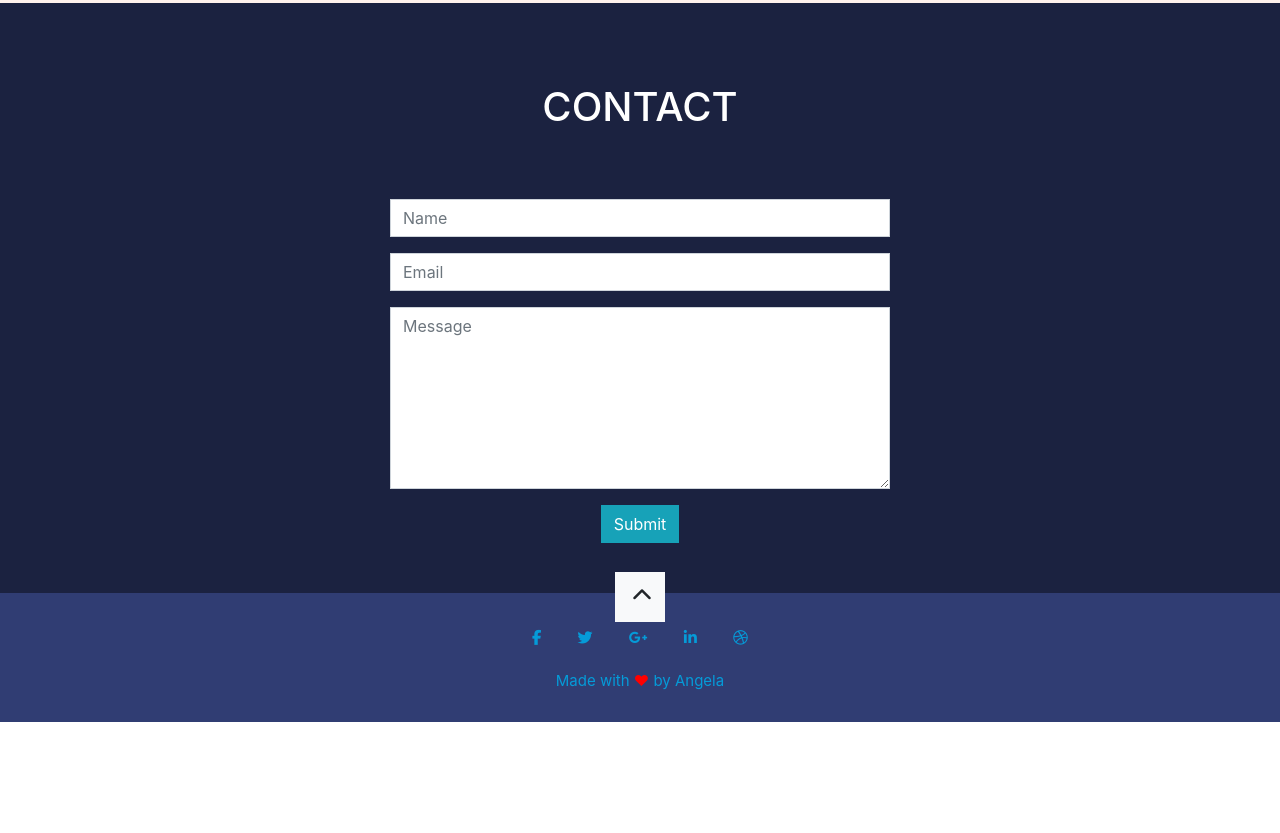
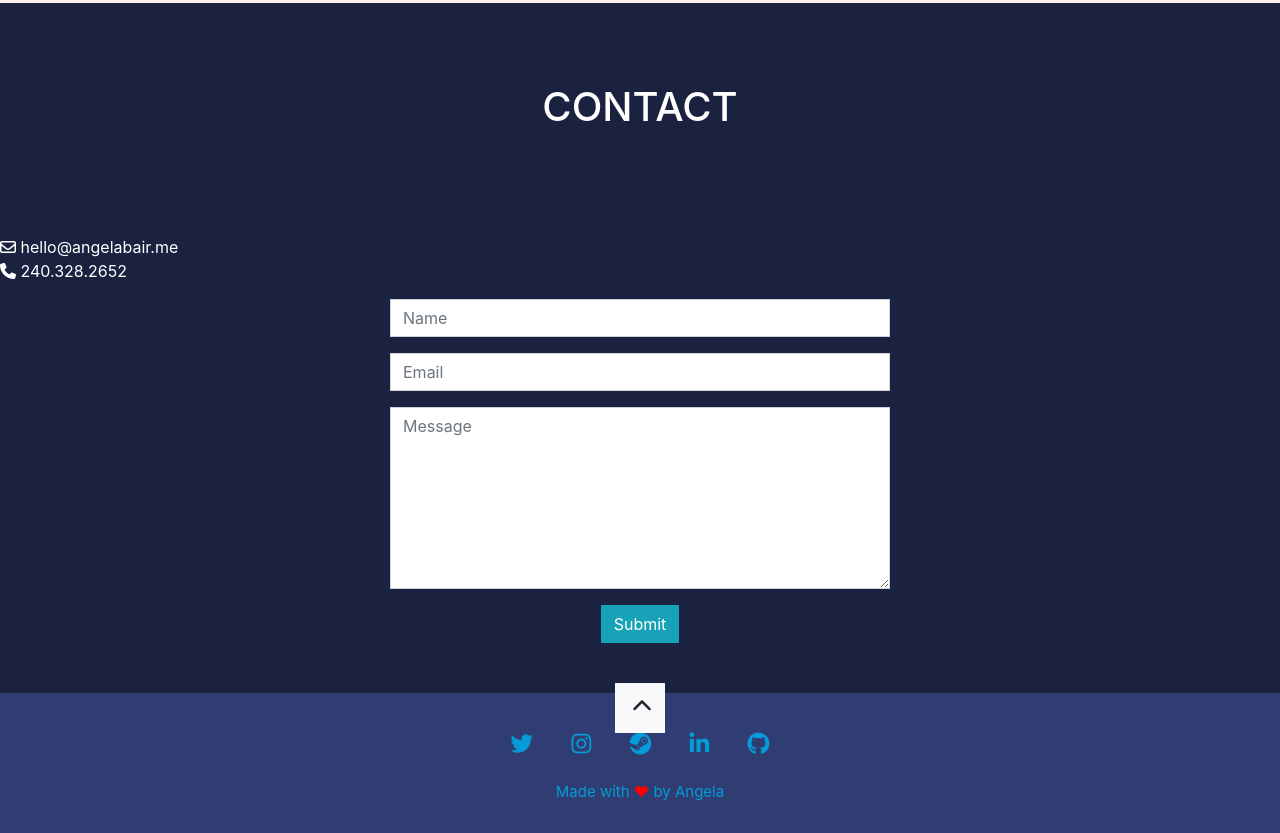
Before and after one commit to angelabair/angelabair.github.io, a plain HTML site: page index.html in a window 1280 px wide. Shown: the part 2468-3301 px from the top of the page. Before the commit the page ends 3190 px from the top, so only its background shows below. Drawn offline with nearby package versions, Linux system fonts and the light colour scheme.

Commit message:
Fixing social media btns

```diff
--- a/css/style.css
+++ b/css/style.css
@@ -196,3 +196,18 @@ a {
 	background-size: cover;
 	background-image: url('https://gamepedia.cursecdn.com/dota2_gamepedia/b/bb/Lich_icon.png?version=7cb34de5d2bb15610cda9474d6c1b306');
 }
+
+.contact-info {
+	text-align: center;
+	padding-bottom: 40px;
+	margin-top: -20px;
+}
+
+.display-left {
+	text-align: left;
+	display: inline-block;
+}
+
+.social {
+	font-size: 150%;
+}
--- a/index.html
+++ b/index.html
@@ -123,6 +123,12 @@
 
 	<section id="contact">
 		<h2 class="title">CONTACT</h2>
+		<p class="contact-info">
+			<div class="display-left">
+				<i class="far fa-envelope"></i>  hello@angelabair.me <br>
+				<i class="fas fa-phone"></i>  240.328.2652
+			</div>
+		</p>
 		<form
 		class="contact-form d-flex flex-column align-items-center"
 		action="https://formspree.io/mrgggorb"
@@ -165,20 +171,20 @@
 
 
 <footer class="page-footer font-small">
-   <ul class="list-unstyled list-inline text-center">
-      <li class="list-inline-item">
-        <a class="btn-floating btn-fb mx-1">
-          <i class="fab fa-facebook-f"> </i>
-        </a>
-      </li>
+   <ul class="social list-unstyled list-inline text-center">
       <li class="list-inline-item">
         <a class="btn-floating btn-tw mx-1">
           <i class="fab fa-twitter"> </i>
         </a>
       </li>
       <li class="list-inline-item">
-        <a class="btn-floating btn-gplus mx-1">
-          <i class="fab fa-google-plus-g"> </i>
+        <a class="btn-floating btn-insta mx-1">
+          <i class="fab fa-instagram"> </i>
+        </a>
+      </li>
+      <li class="list-inline-item">
+        <a class="btn-floating btn-steam mx-1">
+          <i class="fab fa-steam"> </i>
         </a>
       </li>
       <li class="list-inline-item">
@@ -187,8 +193,8 @@
         </a>
       </li>
       <li class="list-inline-item">
-        <a class="btn-floating btn-dribbble mx-1">
-          <i class="fab fa-dribbble"> </i>
+        <a class="btn-floating btn-github mx-1">
+          <i class="fab fa-github"> </i>
         </a>
       </li>
     </ul>
```
